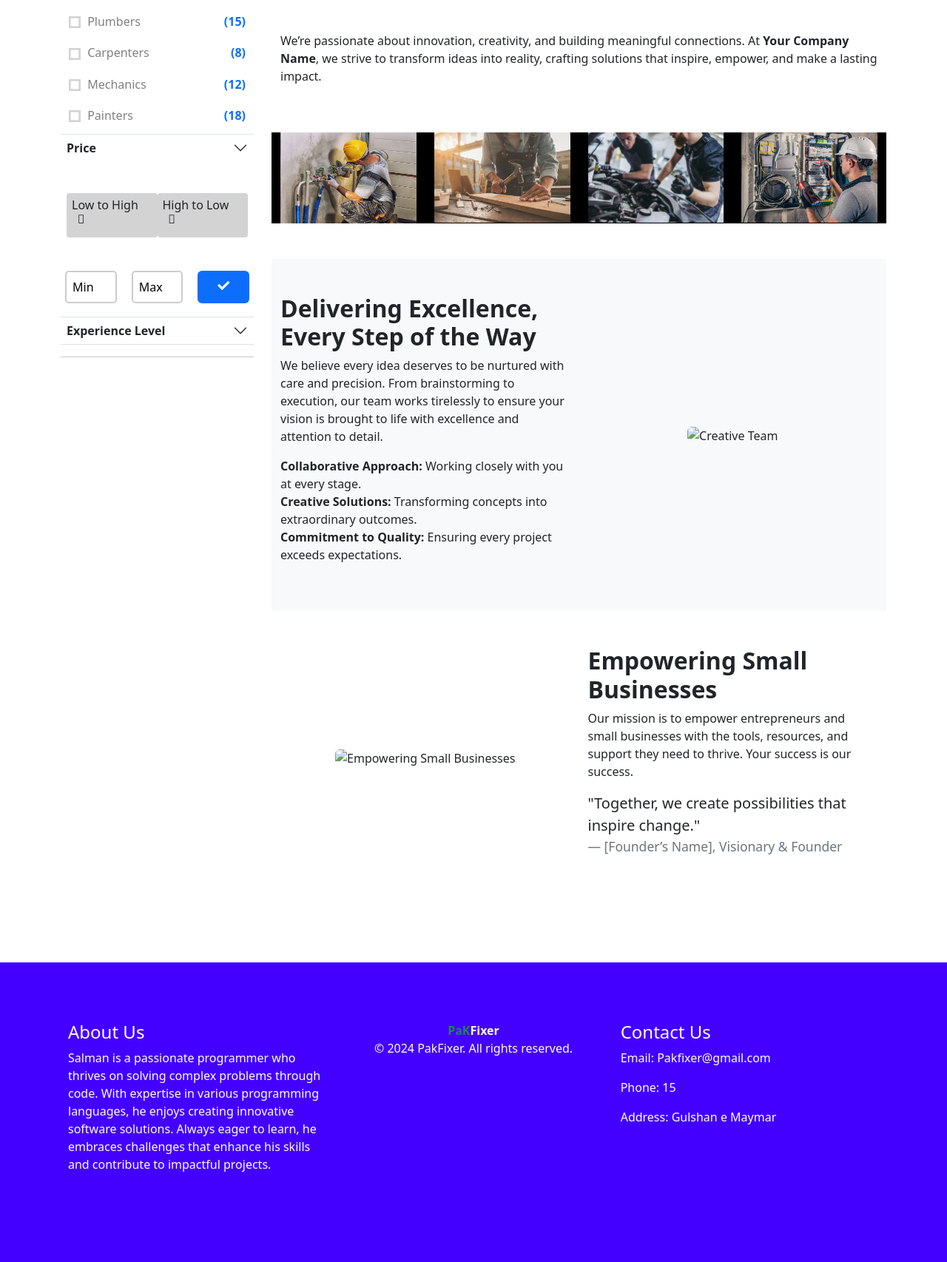
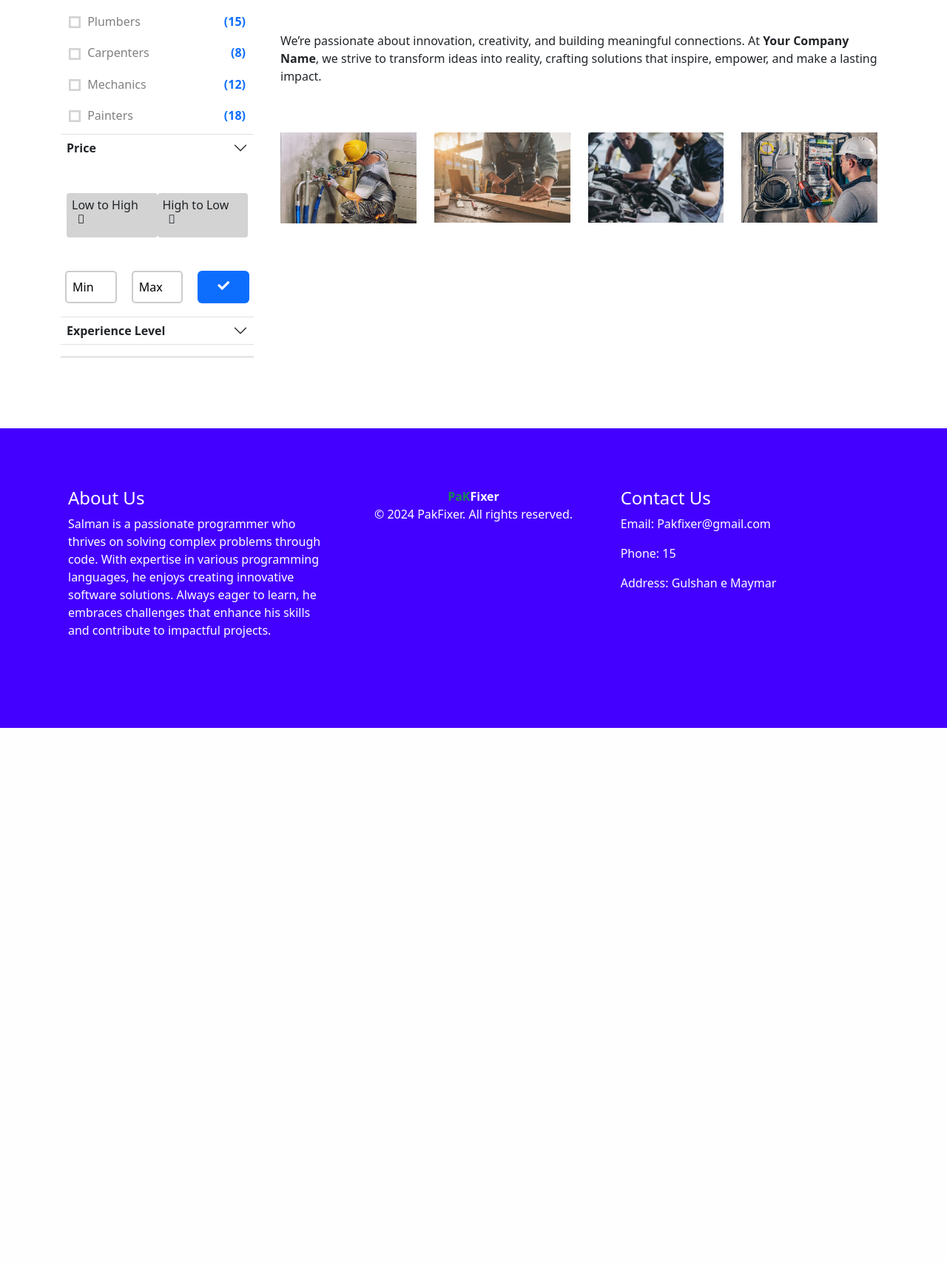
Before and after one commit to Salmanking78600/Pakfixer, a PHP site: page /PakFixer/about.html in a window 1280 px wide. Shown: the part 599-2305 px from the top of the page at 74% size. After the commit the page ends 1583 px from the top, so only its background shows below. Run offline with PHP 8.4, Linux system fonts and the light colour scheme; some libraries are stand-ins or nearby versions.

Commit message:
salmon bhaie

```diff
--- a/about.html
+++ b/about.html
@@ -306,76 +306,39 @@
 
 
                 <!-- about us section -->
+                <style>
 
+                </style>
                 <!-- About Us Header -->
                 <section class="about-header">
                     <div class="container">
                         <h1 class="text-center my-5 bg-primary text-white rounded p-2">About Us</h1>
                         <p>
                             We’re passionate about innovation, creativity, and building meaningful connections.
-        At <strong>Your Company Name</strong>, we strive to transform ideas into reality, crafting solutions
+                            At <strong>Your Company Name</strong>, we strive to transform ideas into reality, crafting
+                            solutions
                             that inspire, empower, and make a lasting impact.
                         </p>
                     </div>
                 </section>
 
                 <!-- Four Images Section -->
-  <section class="py-5">
+                <section style="" class="py-5">
                     <div class="container">
                         <div class="image-row row">
-       <div class="col-3"> <img width="100%" src="./assests/images/aboutone.jpeg" class="image image-1" alt="Image 1"></div>
-       <div class="col-3"> <img width="100%" src="./assests/images/abouttwo.jpeg" class="image image-2" alt="Image 1"></div>
-       <div class="col-3"> <img width="100%" src="./assests/images/aboutthree.jpeg" class="image image-3" alt="Image 1"></div>
-       <div class="col-3"> <img width="100%" src="./assests/images/aboutfour.jpeg" class="image image-4" alt="Image 1"></div>
+                            <div class="col-3"> <img width="100%" src="./assests/images/aboutone.jpeg"
+                                    class="image image-1" alt="Image 1"></div>
+                            <div class="col-3"> <img width="100%" src="./assests/images/abouttwo.jpeg"
+                                    class="image image-2" alt="Image 1"></div>
+                            <div class="col-3"> <img width="100%" src="./assests/images/aboutthree.jpeg"
+                                    class="image image-3" alt="Image 1"></div>
+                            <div class="col-3"> <img width="100%" src="./assests/images/aboutfour.jpeg"
+                                    class="image image-4" alt="Image 1"></div>
 
                         </div>
                     </div>
                 </section>
 
-  <!-- Delivering Excellence Section -->
-  <section class="bg-light py-5">
-    <div class="container">
-      <div class="row align-items-center">
-        <div class="col-md-6">
-          <h2 class="fw-bold">Delivering Excellence, Every Step of the Way</h2>
-          <p>
-            We believe every idea deserves to be nurtured with care and precision. From brainstorming to execution,
-            our team works tirelessly to ensure your vision is brought to life with excellence and attention to detail.
-          </p>
-          <ul class="list-unstyled">
-            <li><strong>Collaborative Approach:</strong> Working closely with you at every stage.</li>
-            <li><strong>Creative Solutions:</strong> Transforming concepts into extraordinary outcomes.</li>
-            <li><strong>Commitment to Quality:</strong> Ensuring every project exceeds expectations.</li>
-          </ul>
-        </div>
-        <div class="col-md-6 text-center">
-          <img src="https://via.placeholder.com/500x300" class="img-fluid rounded" alt="Creative Team">
-        </div>
-      </div>
-    </div>
-  </section>
-
-  <!-- Empowering Small Businesses Section -->
-  <section class="py-5">
-    <div class="container">
-      <div class="row align-items-center">
-        <div class="col-md-6 text-center">
-          <img src="https://via.placeholder.com/500x300" class="img-fluid rounded" alt="Empowering Small Businesses">
-        </div>
-        <div class="col-md-6">
-          <h2 class="fw-bold">Empowering Small Businesses</h2>
-          <p>
-            Our mission is to empower entrepreneurs and small businesses with the tools, resources, and
-            support they need to thrive. Your success is our success.
-          </p>
-          <blockquote class="blockquote">
-            <p>"Together, we create possibilities that inspire change."</p>
-            <footer class="blockquote-footer">[Founder’s Name], Visionary & Founder</footer>
-          </blockquote>
-        </div>
-      </div>
-    </div>
-  </section>
 
 
             </div>
--- a/assests/css/about.css
+++ b/assests/css/about.css
@@ -3,37 +3,3 @@
     margin: 0px;
     box-sizing: border-box;
 }
-
-.about-us-image-container {
-    position: relative;
-    width: 100%;
-}
-
-.about-us-image-container img {
-    width: 100%;
-    height: auto;
-}
-
-.about-us-overlay {
-    position: absolute;
-    top: 0;
-    left: 0;
-    right: 0;
-    bottom: 0;
-    background-color: rgba(0, 0, 0, 0.603);
-    /* Black overlay with opacity */
-    display: flex;
-    justify-content: center;
-    align-items: center;
-}
-
-.about-us-overlay-text {
-    color: white;
-    font-size: 3em;
-    font-weight: bold;
-    text-align: center;
-}
-
-.image-row{
-    background-color: rgb(0, 0, 0) !important;
-}
```
Lines whose indentation alone changed are shown as unchanged.
